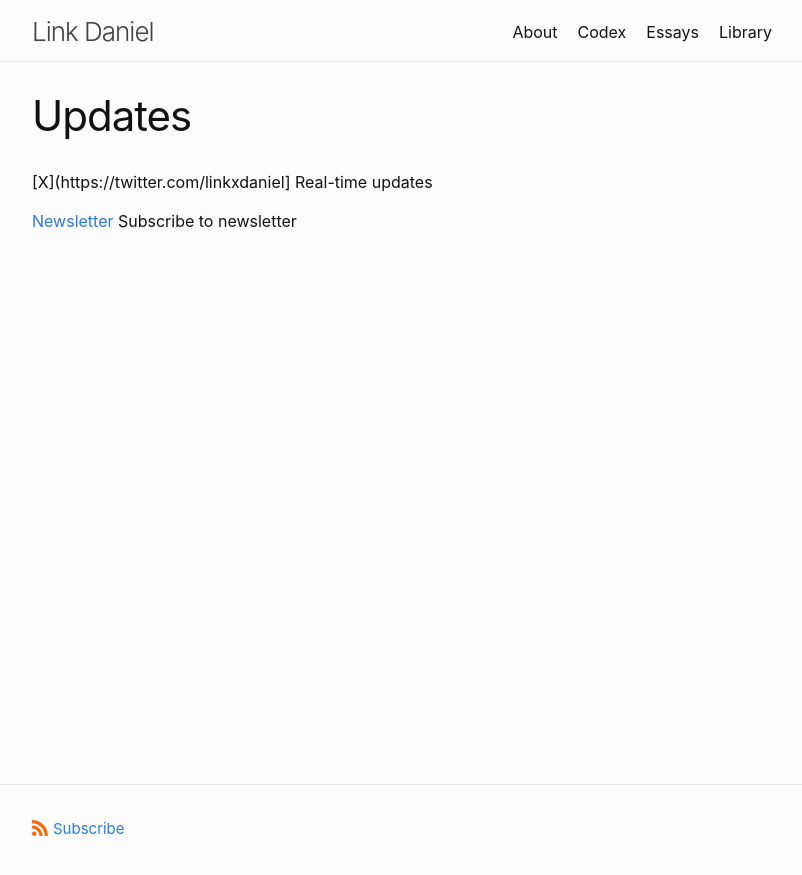
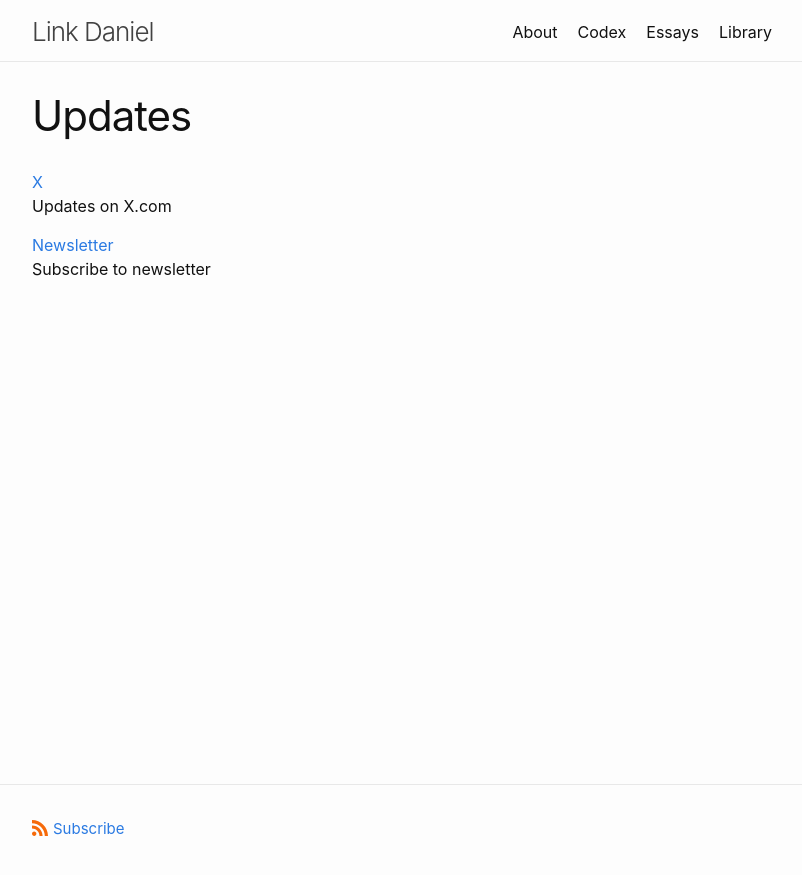
Before and after one commit to link-daniel/link.github.io, a Jekyll site: the page built from updates.md, in a window 1280 px wide. Shown: the top 875 px of the page, without its empty margins (238-1040 px from the left). Built offline with Jekyll 4.4.1, drawn with Linux system fonts in a browser that asks for light colours.

Commit message:
Update updates.md

```diff
--- a/updates.md
+++ b/updates.md
@@ -5,8 +5,10 @@ permalink: /updates/
 ---
 
 
-[X](https://twitter.com/linkxdaniel]
-Real-time updates
+[X](https://twitter.com/linkxdaniel)
+<br>
+Updates on X.com
 
 [Newsletter](https://linkdaniel.substack.com)
+<br>
 Subscribe to newsletter
```
